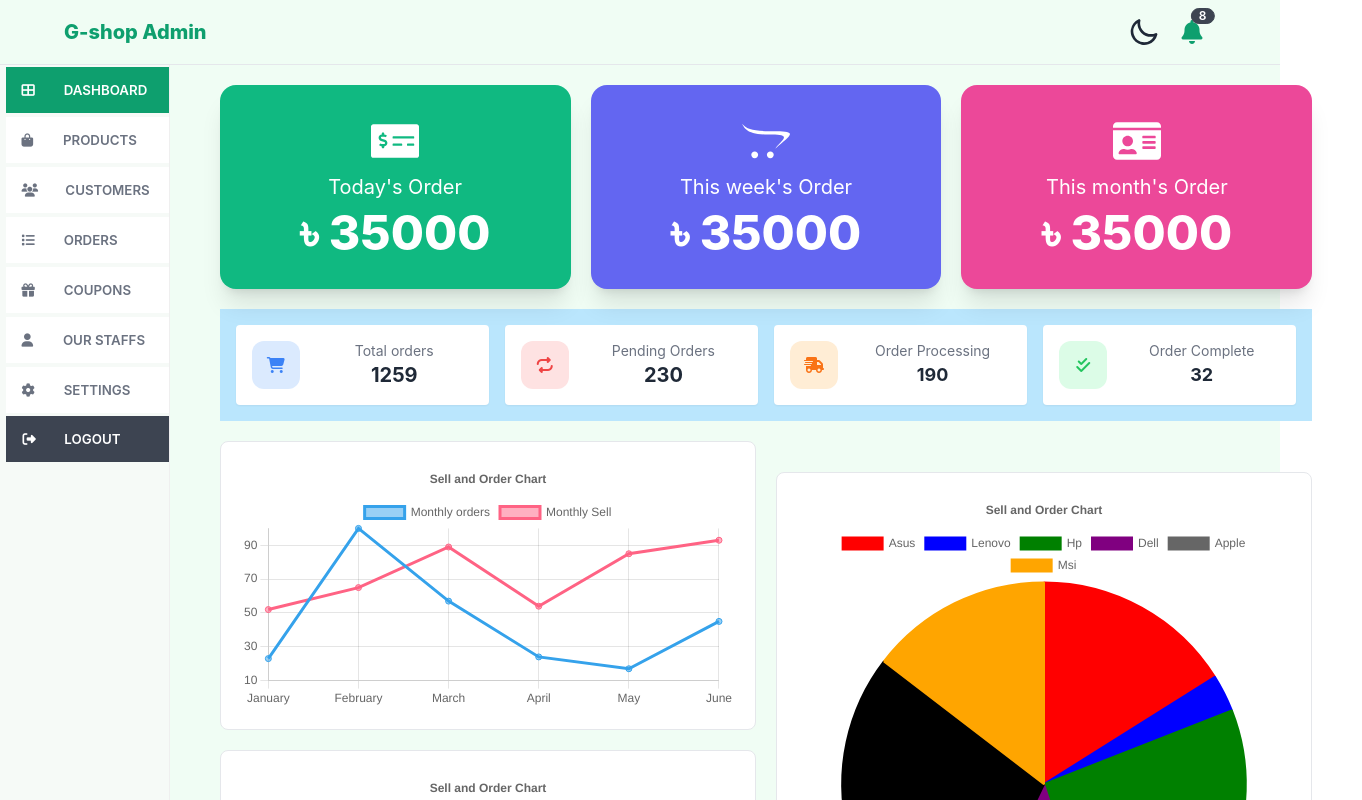
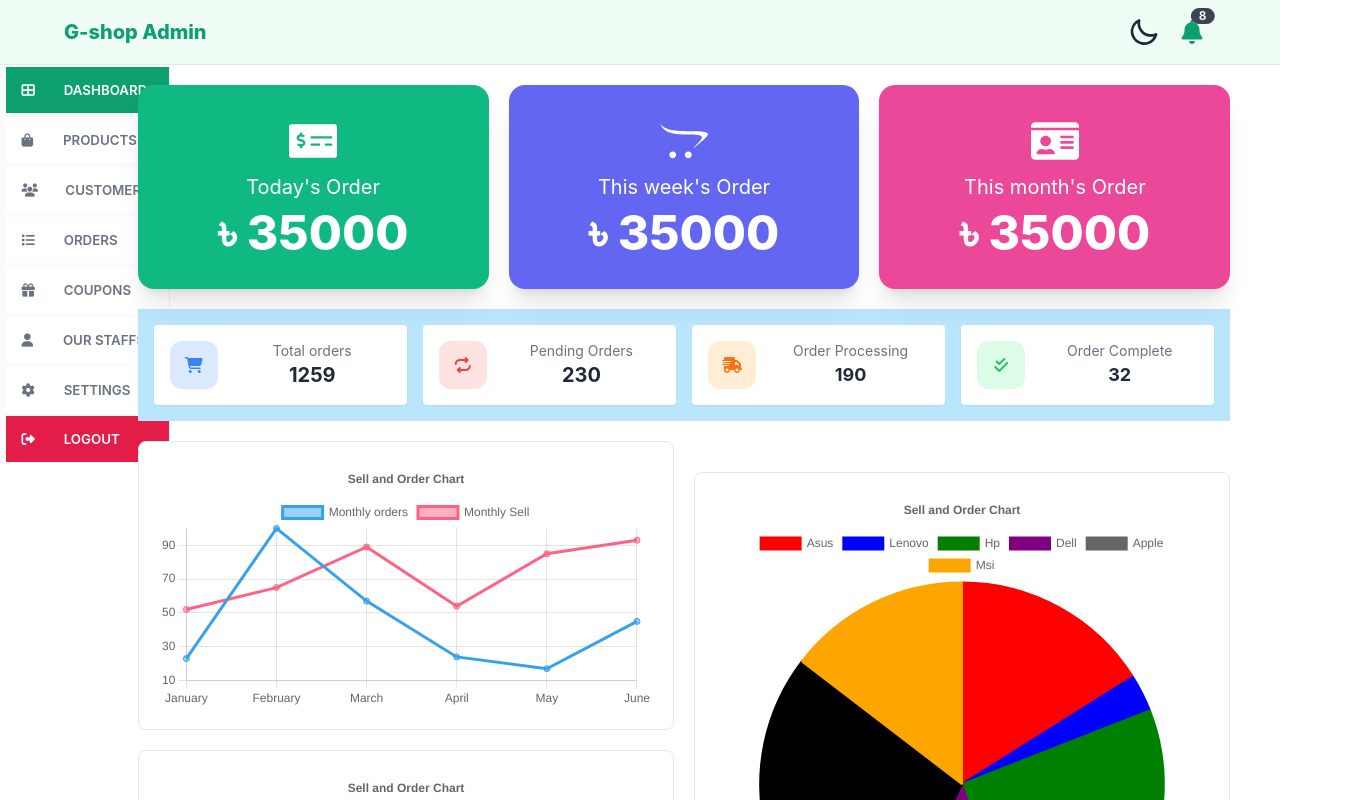
Before and after one commit to JaznanOfficial/galibs-eshop-admin, a React (Create React App) app: page / in a window 1280 px wide. Shown: the top 800 px of the page, 1362 px wide, since content can reach past the window. Built offline with nearby package versions, Linux system fonts and the light colour scheme.

Commit message:
chart complete

```diff
--- a/src/Components/Navigation/SideNavigation.js
+++ b/src/Components/Navigation/SideNavigation.js
@@ -10,8 +10,9 @@ const SideNavigation = () => {
         color: "white",
     };
     return (
-        <div className="md:flex hidden h-full">
-            <Sidebar  collapsedWidth="50px" width="170px">
+        <div className="md:flex hidden h-full relative">
+            <div className="fixed left-0">
+                <Sidebar collapsedWidth="50px" width="170px">
                     <Menu>
                         <MenuItem style={{ padding: "0px" }}>
                             <NavLink
@@ -113,7 +114,7 @@ const SideNavigation = () => {
                         </MenuItem>
                     </Menu>
                     <div>
-                    <button className="btn btn-wide mx-auto rounded-none flex text-start justify-start">
+                        <button className="btn btn-wide mx-auto rounded-none bg-rose-600 border-none hover:bg-rose-700 flex text-start justify-start">
                             <h1>
                                 <i class="fa-solid fa-right-from-bracket"></i>
                             </h1>
@@ -123,7 +124,8 @@ const SideNavigation = () => {
                         </button>
                     </div>
                 </Sidebar>
-            <div>
+            </div>
+            <div className="absolute right-0">
                 <RoutesComponents />
             </div>
         </div>
--- a/src/Components/Navigation/TopNavigation.js
+++ b/src/Components/Navigation/TopNavigation.js
@@ -19,7 +19,7 @@ const TopNavigation = () => {
 
     return (
         <div>
-            <div className="navbar border-b border-inherit md:px-16 ">
+            <div className="navbar border-b border-inherit md:px-16">
                 <div className="navbar-start">
                     {/* small device */}
                     <div className="dropdown md:hidden">
```
Lines whose indentation alone changed are shown as unchanged.
